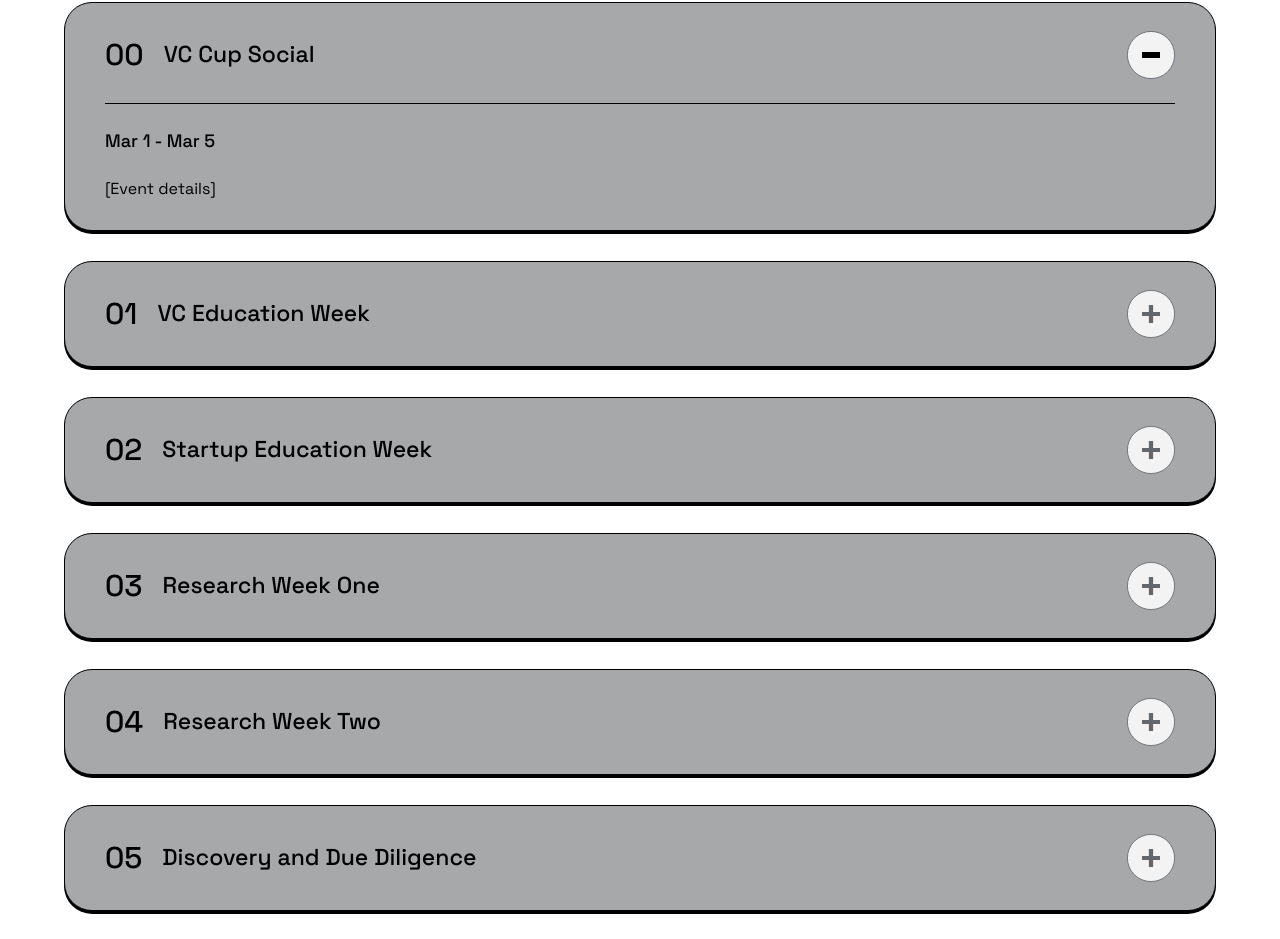
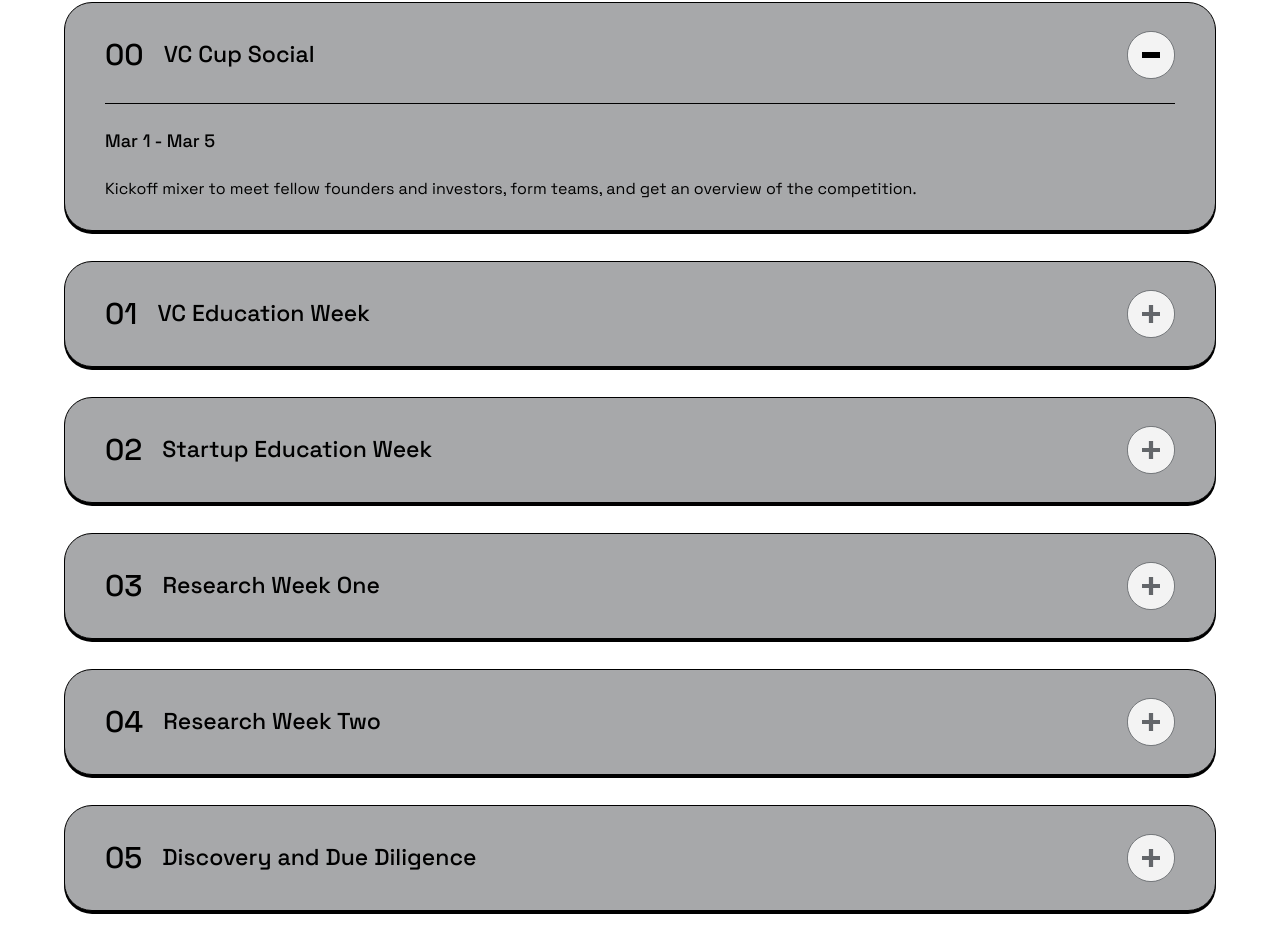
Before and after one commit to rickwgarcia/lobovccup, a React (Vite) app: page / in a window 1280 px wide. Shown: the part 3811-4750 px from the top of the page. Built offline with nearby package versions, Linux system fonts and the light colour scheme.

Commit message:
schedule

```diff
--- a/src/data/schedule.ts
+++ b/src/data/schedule.ts
@@ -5,12 +5,52 @@ import type { ScheduleItem } from '@/types/content';
 // node 338:195, contains fake "Consultation/Implementation" copy and was
 // intentionally not used).
 export const scheduleItems: ScheduleItem[] = [
-  { id: '00', title: 'VC Cup Social', dateRange: 'Mar 1 - Mar 5', details: '[Event details]' },
-  { id: '01', title: 'VC Education Week', dateRange: 'Mar 22 - Mar 26', details: '[Event details]' },
-  { id: '02', title: 'Startup Education Week', dateRange: 'Mar 29 - Apr 2', details: '[Event details]' },
-  { id: '03', title: 'Research Week One', dateRange: 'Apr 5 - Apr 9', details: '[Event details]' },
-  { id: '04', title: 'Research Week Two', dateRange: 'Apr 12 - Apr 16', details: '[Event details]' },
-  { id: '05', title: 'Discovery and Due Diligence', dateRange: 'Apr 19 - Apr 27', details: '[Event details]' },
-  { id: '06', title: 'Mentor Review and Judging', dateRange: 'Apr 28 - May 5', details: '[Event details]' },
-  { id: '07', title: 'Awards', dateRange: 'May 7', details: '[Event details]' },
+  {
+    id: '00',
+    title: 'VC Cup Social',
+    dateRange: 'Mar 1 - Mar 5',
+    details: 'Kickoff mixer to meet fellow founders and investors, form teams, and get an overview of the competition.',
+  },
+  {
+    id: '01',
+    title: 'VC Education Week',
+    dateRange: 'Mar 22 - Mar 26',
+    details: 'VC teams attend workshops on investment theses, due diligence, and fund allocation, led by working VCs.',
+  },
+  {
+    id: '02',
+    title: 'Startup Education Week',
+    dateRange: 'Mar 29 - Apr 2',
+    details: 'Founders attend workshops on business models and pitch decks with guidance from entrepreneur mentors.',
+  },
+  {
+    id: '03',
+    title: 'Research Week One',
+    dateRange: 'Apr 5 - Apr 9',
+    details: 'Startup teams build their pitches, minimum viable products, participate in customer discovery, while VC teams build out their investment theses and target lists.',
+  },
+  {
+    id: '04',
+    title: 'Research Week Two',
+    dateRange: 'Apr 12 - Apr 16',
+    details: 'Teams finalize materials and investment criteria ahead of pitch day and due diligence.',
+  },
+  {
+    id: '05',
+    title: 'Discovery and Due Diligence',
+    dateRange: 'Apr 19 - Apr 27',
+    details: 'Startups pitch to student VC teams, who conduct due diligence and decide where to allocate capital.',
+  },
+  {
+    id: '06',
+    title: 'Mentor Review and Judging',
+    dateRange: 'Apr 28 - May 5',
+    details: 'Mentors review startup pitches and VC investment decisions to select finalists in each track.',
+  },
+  {
+    id: '07',
+    title: 'Awards',
+    dateRange: 'May 7',
+    details: 'Winners are announced and prize money is awarded to the top startup and VC teams.',
+  },
 ];
```
